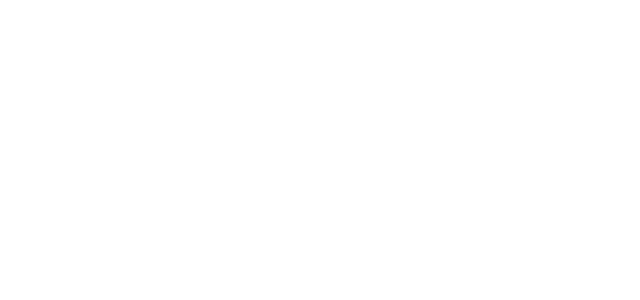
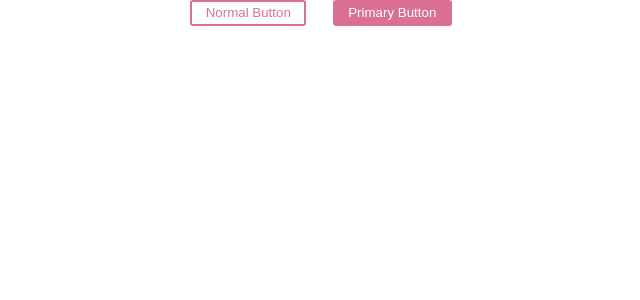
Before and after one commit to stereobooster/react-style-experiment, a React (Create React App) app: page / in a window 1280 px wide. Shown: the top 300 px of the page, without its empty margins (319-959 px from the left). Built offline with nearby package versions, Linux system fonts and the light colour scheme.

Commit message:
styledModules

```diff
--- a/package.json
+++ b/package.json
@@ -3,9 +3,12 @@
   "version": "0.1.0",
   "private": true,
   "dependencies": {
+    "@emotion/is-prop-valid": "^0.7.3",
     "react": "^16.8.6",
     "react-dom": "^16.8.6",
-    "react-scripts": "3.0.1"
+    "react-scripts": "3.0.1",
+    "styled-style": "^0.6.0",
+    "warning": "^4.0.3"
   },
   "scripts": {
     "start": "react-scripts start",
--- a/src/App.js
+++ b/src/App.js
@@ -1,9 +1,8 @@
-import React from 'react';
+import React from "react";
+import { StyledModulesTest } from "./StyledModulesTest";
 
 function App() {
-  return (
-    <div />
-  );
+  return <StyledModulesTest />;
 }
 
 export default App;
--- /dev/null
+++ b/src/StyledModulesTest.js
@@ -0,0 +1,22 @@
+import React from "react";
+import { styledModules } from "./styledModules";
+import styles from "./StyledTest.module.css";
+import isPropValid from "@emotion/is-prop-valid";
+const styled = styledModules(styles, {
+  shouldForwardProp: isPropValid
+});
+
+const Center = styled.div("center");
+// const Button = styled.button("btn");
+// const PrimaryButton = styled.button(["btn", "primary"]);
+const StyledButton = styled.button(props => [
+  "btn",
+  props.primary && "primary"
+]);
+
+export const StyledModulesTest = () => (
+  <Center>
+    <StyledButton>Normal Button</StyledButton>
+    <StyledButton primary>Primary Button</StyledButton>
+  </Center>
+);
--- /dev/null
+++ b/src/StyledTest.module.css
@@ -0,0 +1,19 @@
+.center {
+  display: flex;
+  justify-content: center;
+  align-items: center;
+}
+
+.btn {
+  border-radius: 3px;
+  padding: 0.25em 1em;
+  margin: 0 1em;
+  background: transparent;
+  color: palevioletred;
+  border: 2px solid palevioletred;
+}
+
+.primary {
+  background: palevioletred;
+  color: white;
+}
--- /dev/null
+++ b/src/styledModules.js
@@ -0,0 +1,71 @@
+import React from "react";
+
+const checkIfFunction = x => !!(x && x.constructor && x.call && x.apply);
+const filterObject = (rest, shouldForwardProp) =>
+  Object.keys(rest)
+    .filter(shouldForwardProp)
+    .reduce((obj, key) => {
+      obj[key] = rest[key];
+      return obj;
+    }, {});
+
+// Like styled-components but for css-modules
+export const styledModules = (styles, { shouldForwardProp } = {}) => {
+  const get = (_, defaultAs, __) => (name, options = { shouldForwardProp }) => {
+    const isFunction = checkIfFunction(name);
+    let className;
+    if (isFunction) {
+      className = props => {
+        let dynamicName = name(props);
+        const isArray = Array.isArray(dynamicName);
+        if (isArray) {
+          dynamicName = dynamicName.filter(Boolean);
+        }
+        if (process.env.NODE_ENV === "development") {
+          if (isArray) {
+            if (dynamicName.findIndex(x => styles[x] === undefined) !== -1) {
+              console.warn(`Class name is missing ${dynamicName}`);
+            }
+          } else if (styles[dynamicName] === undefined) {
+            console.warn(`Class name is missing ${dynamicName}`);
+          }
+        }
+        return isArray
+          ? dynamicName.map(x => styles[x]).join(" ")
+          : dynamicName[name];
+      };
+    } else {
+      const isArray = Array.isArray(name);
+      if (process.env.NODE_ENV === "development") {
+        if (isArray) {
+          if (name.findIndex(x => styles[x] === undefined) !== -1) {
+            console.warn(`Class name is missing ${name}`);
+          }
+        } else if (styles[name] === undefined) {
+          console.warn(`Class name is missing ${name}`);
+        }
+      }
+      className = isArray ? name.map(x => styles[x]).join(" ") : styles[name];
+    }
+
+    const component = React.forwardRef(
+      ({ children, as = defaultAs, ...rest }, ref) =>
+        React.createElement(
+          as,
+          {
+            ...(options.shouldForwardProp
+              ? filterObject(rest, options.shouldForwardProp)
+              : rest),
+            className: isFunction ? className(rest) : className,
+            ref: ref
+          },
+          children
+        )
+    );
+    component.displayName = `${defaultAs}💅`;
+    return component;
+  };
+
+  // browser support https://caniuse.com/#search=proxy
+  return new Proxy({}, { get });
+};
```
Also changed, not shown: src/StyledTest.js (added, +153 -0 lines), 2 other files (tests, documents, lock files or other folders).
